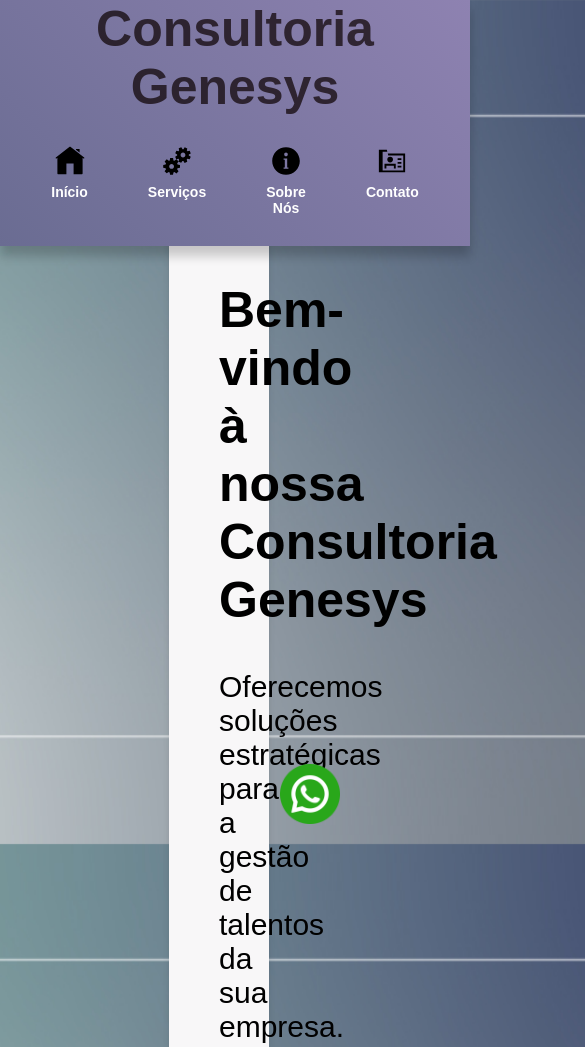
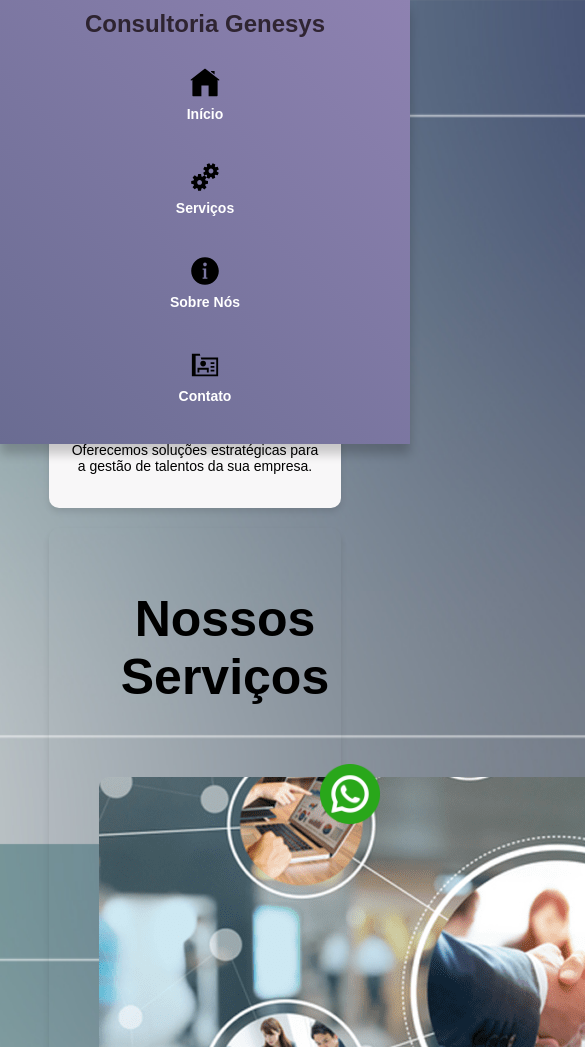
Before and after one commit to 06102019/consultoria-genesys, a plain HTML site: page index.html in a window 390 px wide. Shown: the top 1047 px of the page, 585 px wide, since content can reach past the window. Drawn offline with Linux system fonts and the light colour scheme.

Commit message:
Update style.css
Adicionei media queries para telas menores (tablets e celulares).

```diff
--- a/style.css
+++ b/style.css
@@ -187,3 +187,73 @@ footer {
     width: 120px; /* Largura da imagem */
     height: auto; /* Altura automática */
 }
+
+/* style.css */
+
+/* ... (seu CSS existente) ... */
+
+/* Media query para telas menores que 768px (tablets) */
+@media (max-width: 768px) {
+  body {
+    padding: 20px; /* Reduz o preenchimento */
+  }
+
+  header {
+    flex-direction: column; /* Menu em coluna */
+    padding: 10px; /* Reduz o preenchimento */
+  }
+
+  header h1 {
+    font-size: 30px; /* Reduz o tamanho da fonte */
+  }
+
+  nav ul {
+    flex-direction: column; /* Links do menu em coluna */
+    margin: 10px 0; /* Reduz a margem */
+  }
+
+  nav ul li {
+    margin: 10px 0; /* Espaçamento vertical */
+  }
+
+  section {
+    padding: 20px; /* Reduz o preenchimento */
+    margin: 20px; /* Reduz a margem */
+  }
+
+  #servicos {
+    flex-direction: column; /* Serviços em coluna */
+  }
+
+  .servico {
+    width: 100%; /* Largura total */
+    font-size: 20px; /* Reduz o tamanho da fonte */
+  }
+
+  p {
+    font-size: 16px; /* Reduz o tamanho da fonte */
+  }
+
+  .icone-whatsapp {
+    right: 10px; /* Ajusta a posição */
+  }
+}
+
+/* Media query para telas menores que 480px (celulares) */
+@media (max-width: 480px) {
+  header h1 {
+    font-size: 24px; /* Reduz ainda mais a fonte */
+  }
+
+  nav ul li a {
+    font-size: 14px; /* Reduz a fonte do menu */
+  }
+
+  .servico {
+    font-size: 16px; /* Reduz a fonte dos serviços */
+  }
+
+  p {
+    font-size: 14px; /* Reduz a fonte dos parágrafos */
+  }
+}
```
